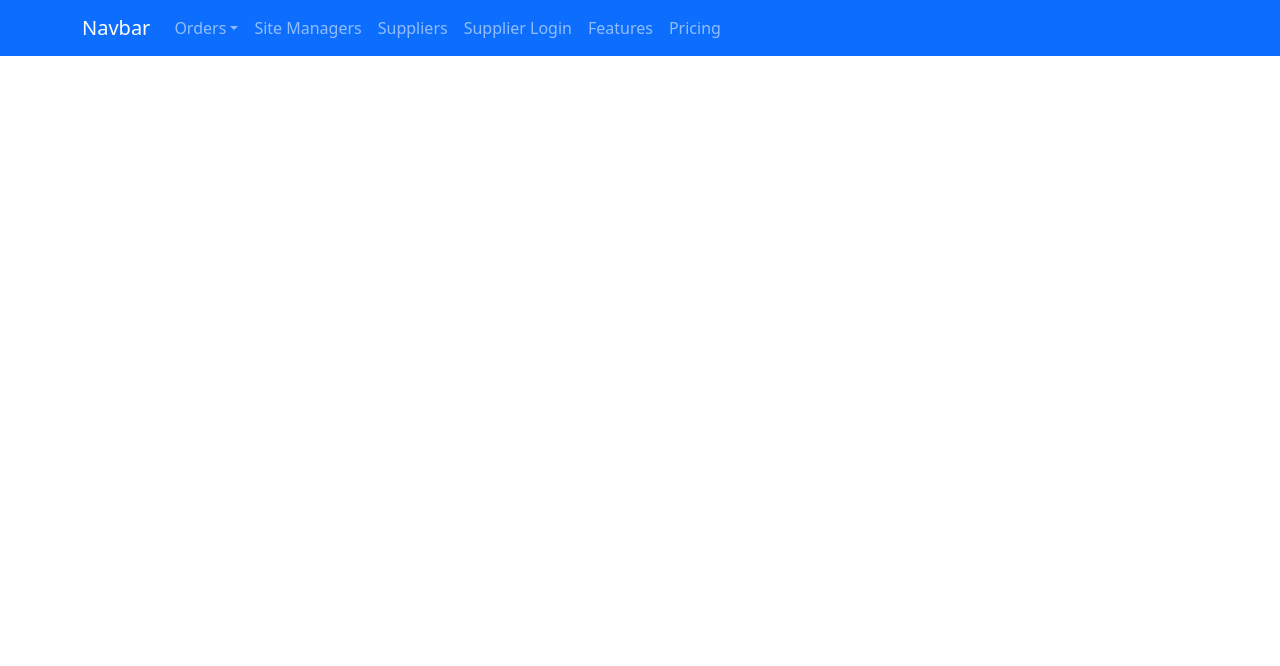
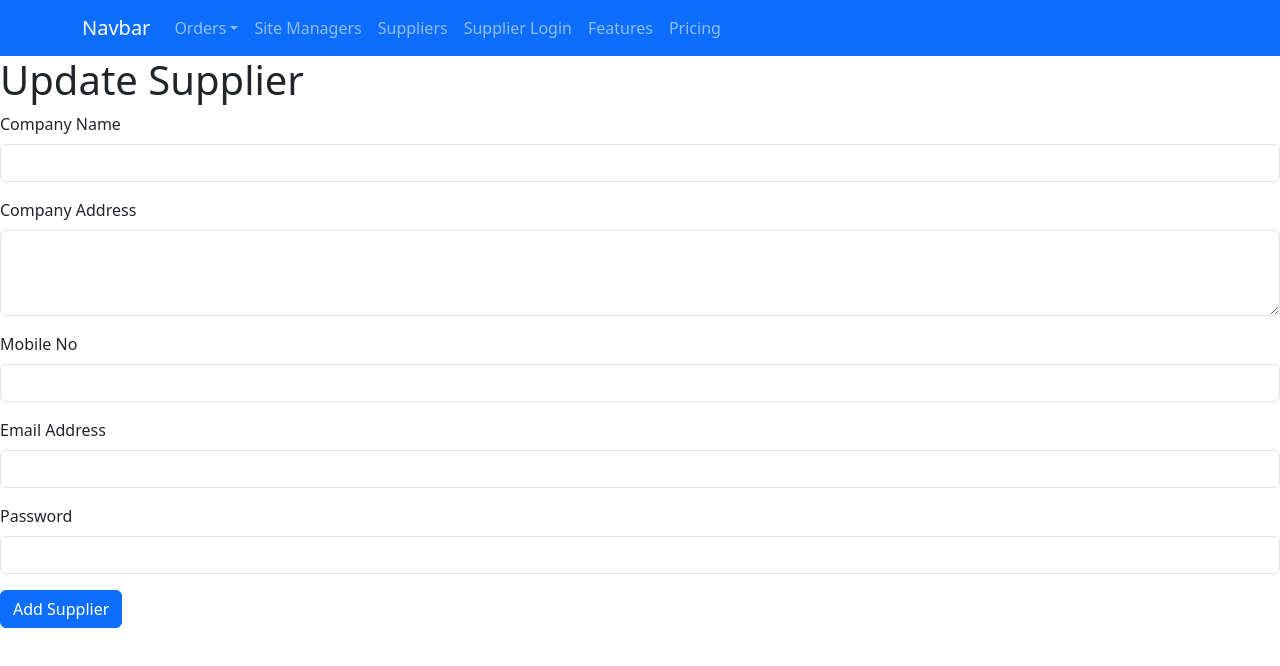
Before and after one commit to it21250156/Procurement, a React (Create React App) app in the folder frontend/: page /updatesupplier in a window 1280 px wide. Shown: the top 666 px of the page. Built offline with nearby package versions, Linux system fonts and the light colour scheme.

Commit message:
trying to update

```diff
--- a/frontend/src/App.js
+++ b/frontend/src/App.js
@@ -12,6 +12,7 @@ import OrderRequestsPage from './pages/OrderRequestsPage';
 import SupplierLogin from './pages/SupplierLogin';
 import OrderApprovePage from './pages/OrderApprovePage';
 import ConfirmedOrderPage from './pages/ConfirmedOrderPage';
+import UpdateSupplier from './pages/UpdateSupplier';
 
 function App() {
   return (
@@ -38,6 +39,7 @@ function App() {
               path="/confirmedorderpage"
               element={<ConfirmedOrderPage />}
             />
+            <Route path="/updatesupplier" element={<UpdateSupplier />} />
           </Routes>
         </div>
         <ToastContainer />
--- a/frontend/src/components/SupplierDetails.js
+++ b/frontend/src/components/SupplierDetails.js
@@ -2,6 +2,7 @@ import { Button } from 'react-bootstrap';
 import { useSupplierContext } from '../hooks/useSuppliersContext';
 
 import Swal from 'sweetalert2';
+import { Link } from 'react-router-dom';
 
 const SupplierDetails = ({ supplier }) => {
   const { dispatch } = useSupplierContext();
@@ -54,6 +55,9 @@ const SupplierDetails = ({ supplier }) => {
           <Button variant="outline-danger" onClick={handleClick}>
             Delete
           </Button>
+          <Link to={'/updatesupplier'}>
+            <Button variant="outline-info">Update</Button>
+          </Link>
         </div>
       </div>
     </div>
--- /dev/null
+++ b/frontend/src/components/UpdateSupplierForm.js
@@ -0,0 +1,164 @@
+// UpdateSupplierForm.js
+import React, { useState, useEffect } from 'react';
+import { useSupplierContext } from '../hooks/useSuppliersContext';
+import { ToastContainer } from 'react-toastify';
+import 'react-toastify/dist/ReactToastify.css';
+import Swal from 'sweetalert2';
+
+const UpdateSupplierForm = ({ selectedSupplier }) => {
+  const { dispatch } = useSupplierContext();
+
+  const [companyname, setCompanyName] = useState('');
+  const [address, setAddress] = useState('');
+  const [mobileno, setMobileNo] = useState('');
+  const [email, setEmail] = useState('');
+  const [password, setPassword] = useState('');
+  const [error, setError] = useState('');
+
+  useEffect(() => {
+    // Load the existing supplier data when a selectedSupplier is provided
+    if (selectedSupplier) {
+      setCompanyName(selectedSupplier.companyname);
+      setAddress(selectedSupplier.address);
+      setMobileNo(selectedSupplier.mobileno);
+      setEmail(selectedSupplier.email);
+      setPassword(selectedSupplier.password);
+    }
+  }, [selectedSupplier]);
+
+  const handleSubmit = async (e) => {
+    e.preventDefault();
+
+    // Check if selectedSupplier and its _id property are defined
+    if (selectedSupplier && selectedSupplier._id) {
+      const updatedSupplier = {
+        companyname,
+        address,
+        mobileno,
+        email,
+        password,
+      };
+
+      const response = await fetch(
+        `/api/industry/suppliers/${selectedSupplier._id}`,
+        {
+          method: 'PATCH',
+          body: JSON.stringify(updatedSupplier),
+          headers: {
+            'Content-Type': 'application/json',
+          },
+        }
+      );
+
+      const json = await response.json();
+
+      if (!response.ok) {
+        setError(json.error);
+      } else {
+        Swal.fire({
+          title: 'Success!',
+          text: 'Supplier updated successfully',
+          icon: 'success',
+          confirmButtonText: 'OK',
+        }).then((result) => {
+          if (result.isConfirmed) {
+            setCompanyName('');
+            setAddress('');
+            setMobileNo('');
+            setEmail('');
+            setPassword('');
+            setError(null);
+            dispatch({ type: 'UPDATE_SUPPLIER', payload: json });
+            console.log('Supplier updated', json);
+            // You should replace '/suppliers' with the correct path to your Suppliers page
+            window.location.href = '/suppliers';
+          }
+        });
+      }
+    } else {
+      // Handle the case where selectedSupplier or selectedSupplier._id is undefined
+      console.error('selectedSupplier is undefined or missing _id');
+      // You can display an error message to the user or perform other error handling.
+    }
+  };
+
+  return (
+    <div>
+      <form onSubmit={handleSubmit}>
+        <div class="mb-3">
+          <label for="companyNameInput" class="form-label">
+            Company Name
+          </label>
+          <input
+            type="text"
+            class="form-control"
+            id="companyNameInput"
+            onChange={(e) => setCompanyName(e.target.value)}
+            value={companyname}
+          />
+        </div>
+
+        <div class="mb-3">
+          <label for="addressTextarea" class="form-label">
+            Company Address
+          </label>
+          <textarea
+            class="form-control"
+            id="addressTextarea"
+            rows="3"
+            onChange={(e) => setAddress(e.target.value)}
+            value={address}
+          ></textarea>
+        </div>
+
+        <div class="mb-3">
+          <label for="mobileNoInput" class="form-label">
+            Mobile No
+          </label>
+          <input
+            type="text"
+            class="form-control"
+            id="mobileNoInput"
+            onChange={(e) => setMobileNo(e.target.value)}
+            value={mobileno}
+          />
+        </div>
+
+        <div class="mb-3">
+          <label for="emailInput" class="form-label">
+            Email Address
+          </label>
+          <input
+            type="email"
+            class="form-control"
+            id="emailInput"
+            onChange={(e) => setEmail(e.target.value)}
+            value={email}
+          />
+        </div>
+
+        <div class="mb-3">
+          <label for="passwordInput" class="form-label">
+            Password
+          </label>
+          <input
+            type="password"
+            class="form-control"
+            id="passwordInput"
+            onChange={(e) => setPassword(e.target.value)}
+            value={password}
+          />
+        </div>
+
+        <button type="submit" className="btn btn-primary">
+          {selectedSupplier ? 'Update Supplier' : 'Add Supplier'}
+        </button>
+
+        {error && <div className="error">{error}</div>}
+      </form>
+      <ToastContainer />
+    </div>
+  );
+};
+
+export default UpdateSupplierForm;
--- a/frontend/src/pages/OrderRequestsPage.js
+++ b/frontend/src/pages/OrderRequestsPage.js
@@ -11,7 +11,12 @@ const OrderRequestsPage = () => {
       const json = await response.json();
 
       if (response.ok) {
-        setOrderRequests(json);
+        // Filter the order requests with orderstatus as "Pending"
+        const pendingOrderRequests = json.filter(
+          (orderRequest) => orderRequest.orderstatus === 'Pending'
+        );
+
+        setOrderRequests(pendingOrderRequests);
       }
     };
     fetchOrderRequests();
--- /dev/null
+++ b/frontend/src/pages/UpdateSupplier.js
@@ -0,0 +1,14 @@
+import React from 'react';
+import UpdateSupplierForm from '../components/UpdateSupplierForm'; // Import the UpdateSupplierForm component
+
+const UpdateSupplier = () => {
+  return (
+    <div>
+      <h1>Update Supplier</h1>
+      {/* Render the UpdateSupplierForm component to handle updates */}
+      <UpdateSupplierForm />
+    </div>
+  );
+};
+
+export default UpdateSupplier;
```
